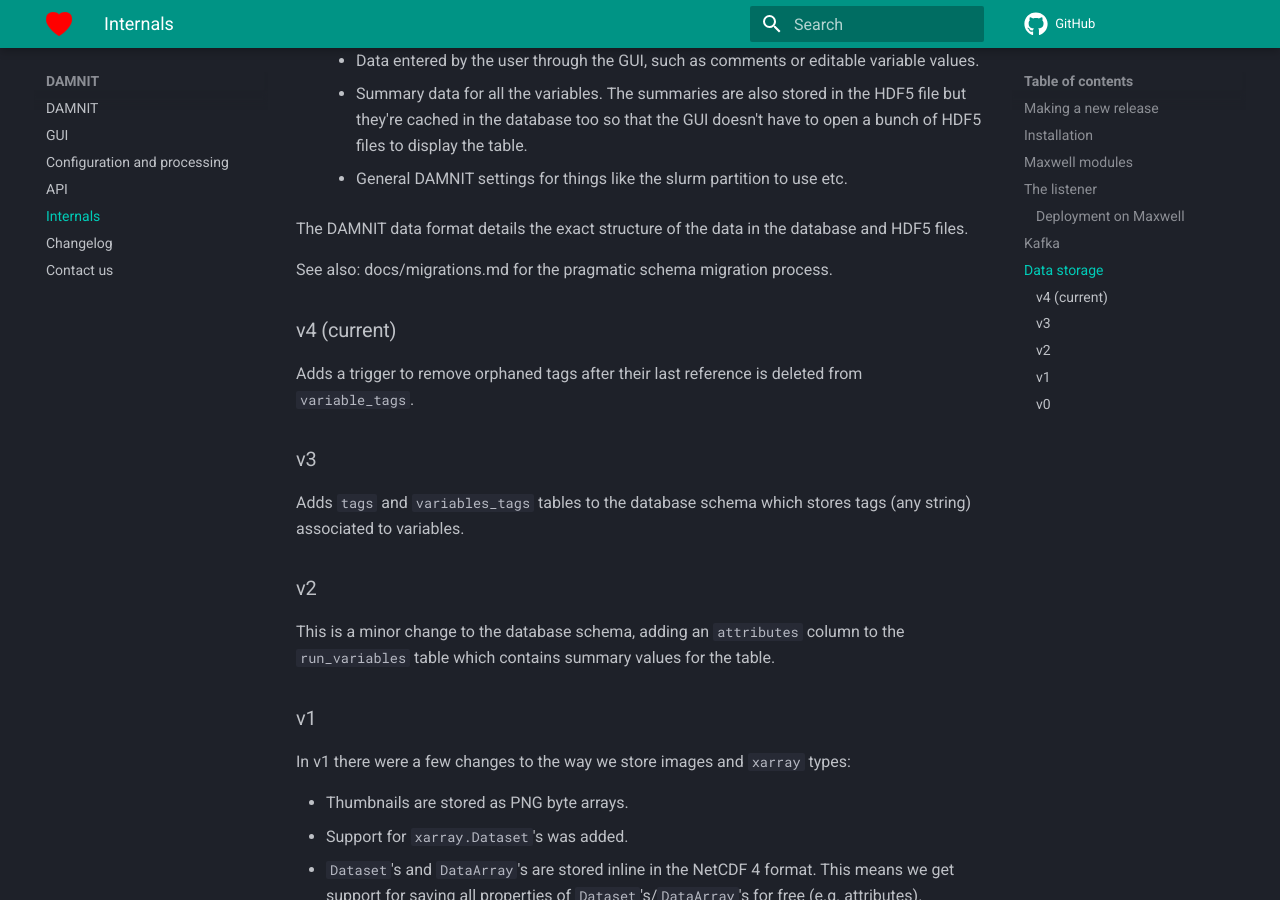
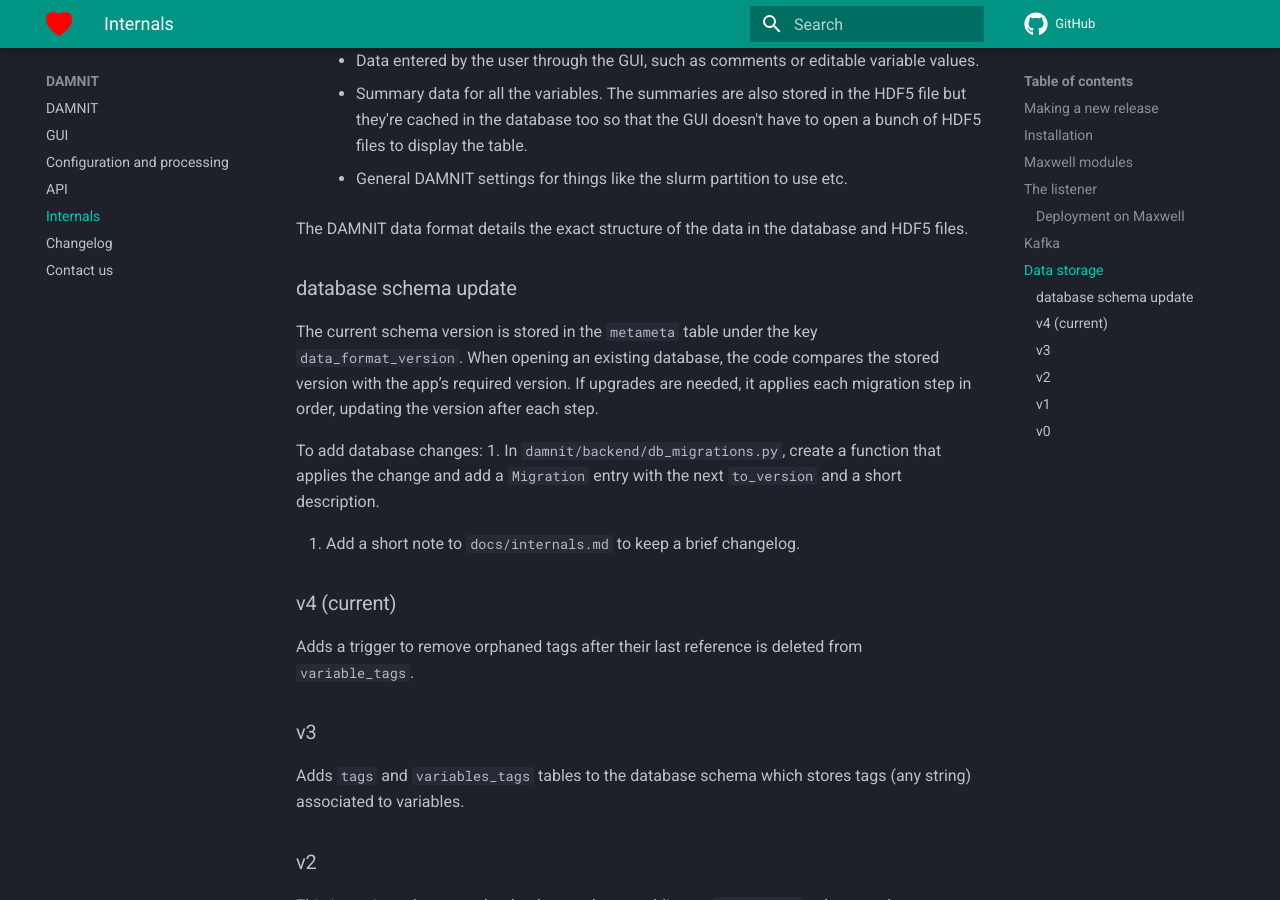
Before and after one commit to European-XFEL/DAMNIT, an MkDocs documentation site: the page built from docs/internals.md, in a window 1280 px wide and 900 px high, scrolled down 3969 px. Built offline with MkDocs 1.6.1 and Material for MkDocs 9.7.7, drawn with Linux system fonts in a browser that asks for light colours; comment, search, counter and statistics services are not loaded.

Commit message:
docs(db): summarize migration process.

```diff
--- a/docs/internals.md
+++ b/docs/internals.md
@@ -185,7 +185,19 @@
 The DAMNIT data format details the exact structure of the data in the database
 and HDF5 files.
 
-See also: docs/migrations.md for the pragmatic schema migration process.
+### database schema update
+
+The current schema version is stored in the `metameta` table under the key
+`data_format_version`. When opening an existing database, the code compares the
+stored version with the app’s required version. If upgrades are needed, it
+applies each migration step in order, updating the version after each step.
+
+To add database changes:
+1. In `damnit/backend/db_migrations.py`, create a function that applies the
+   change and add a `Migration` entry with the next `to_version` and a short
+   description.
+
+2. Add a short note to `docs/internals.md` to keep a brief changelog.
 
 ### v4 (current)
 
```
Also changed, not shown: docs/migrations.md (deleted, +0 -53 lines), 2 other files.
